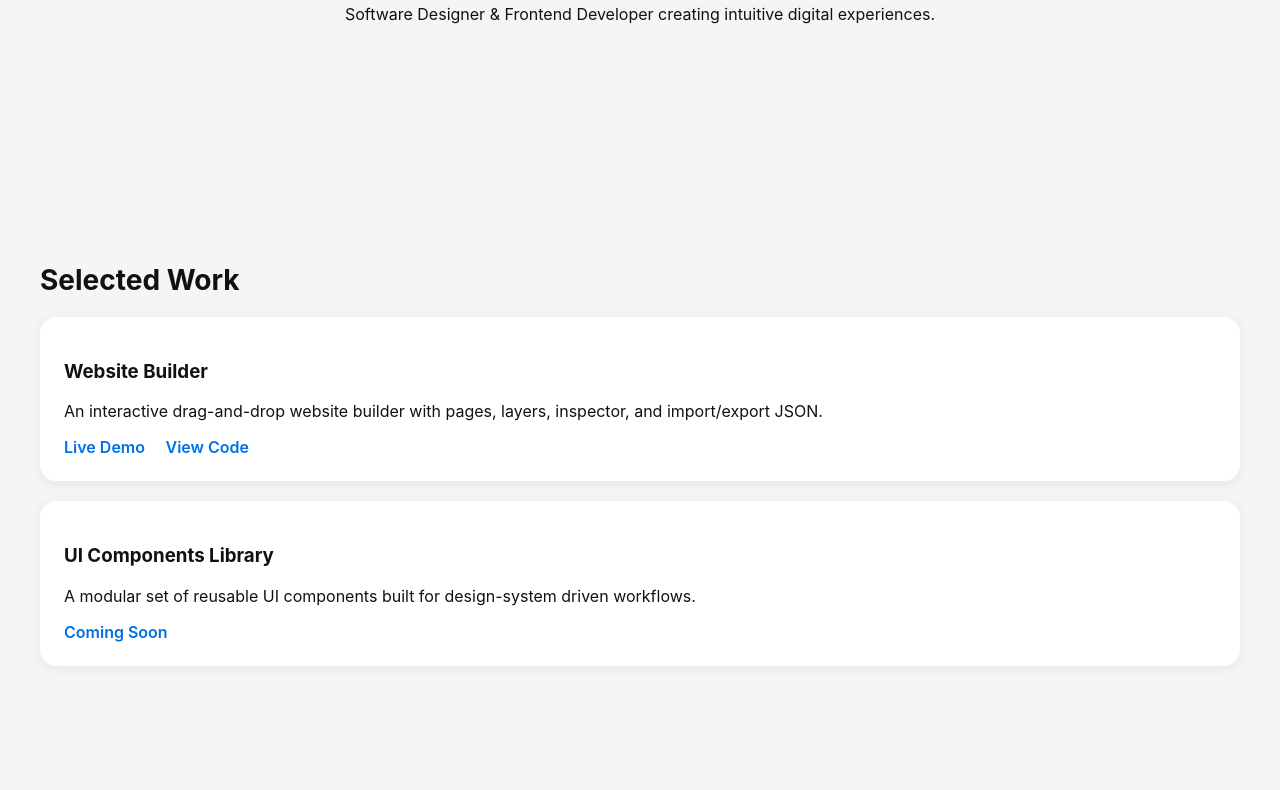
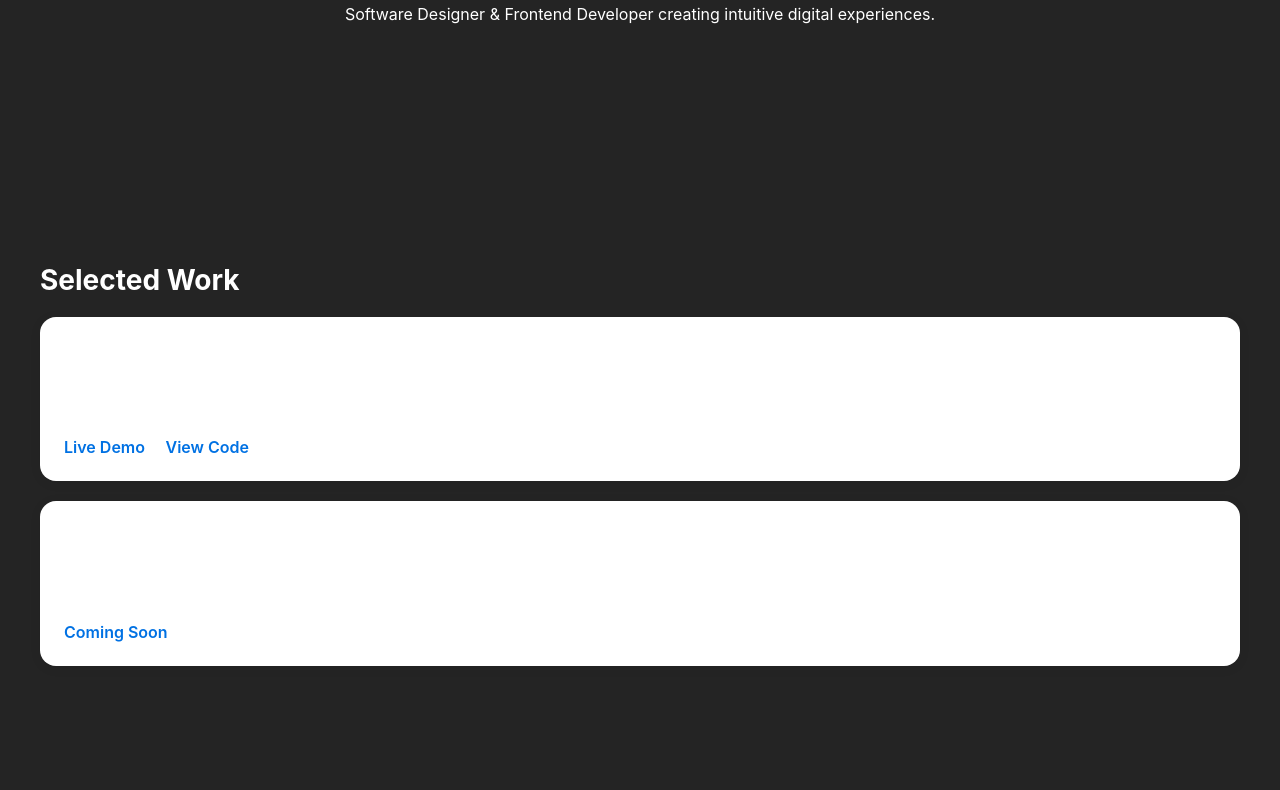
Before and after one commit to iamabdirazak/iamabdirazak.github.io, a plain HTML site: page index.html in a window 1280 px wide. Shown: the part 266-1056 px from the top of the page. Drawn offline with Linux system fonts and the light colour scheme.

Commit message:
change to dark theme

```diff
--- a/style.css
+++ b/style.css
@@ -1,8 +1,8 @@
 body {
   margin: 0;
   font-family: -apple-system, BlinkMacSystemFont, "SF Pro", sans-serif;
-  background: #f5f5f7;
-  color: #111;
+  background: #242424;
+  color: #fff;
 }
 
 .nav {
```
